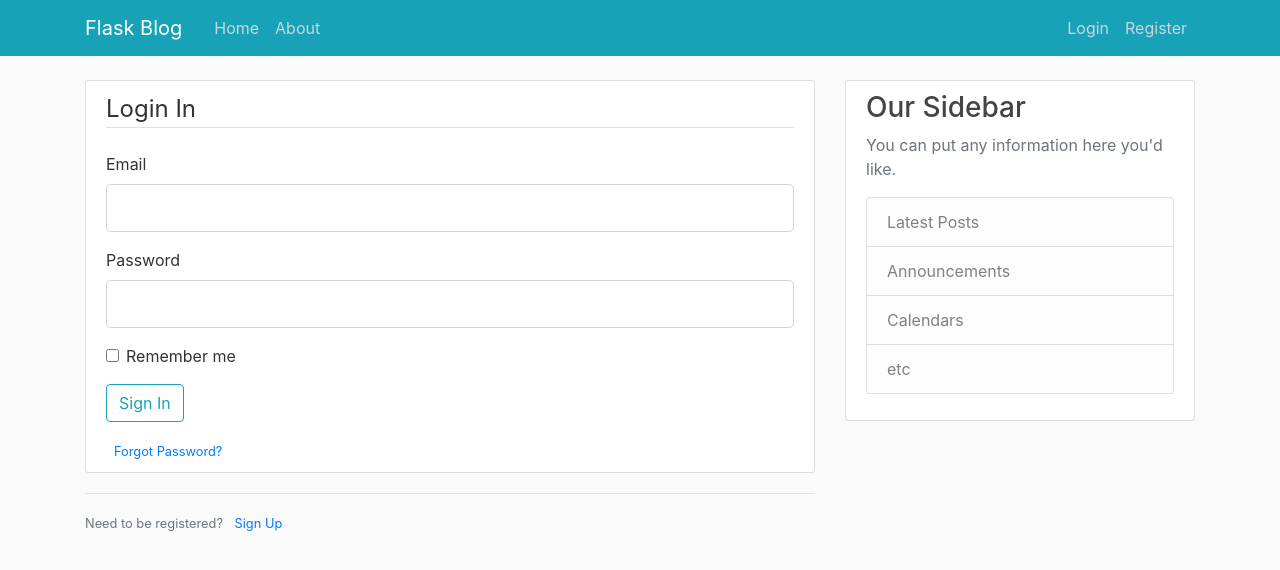
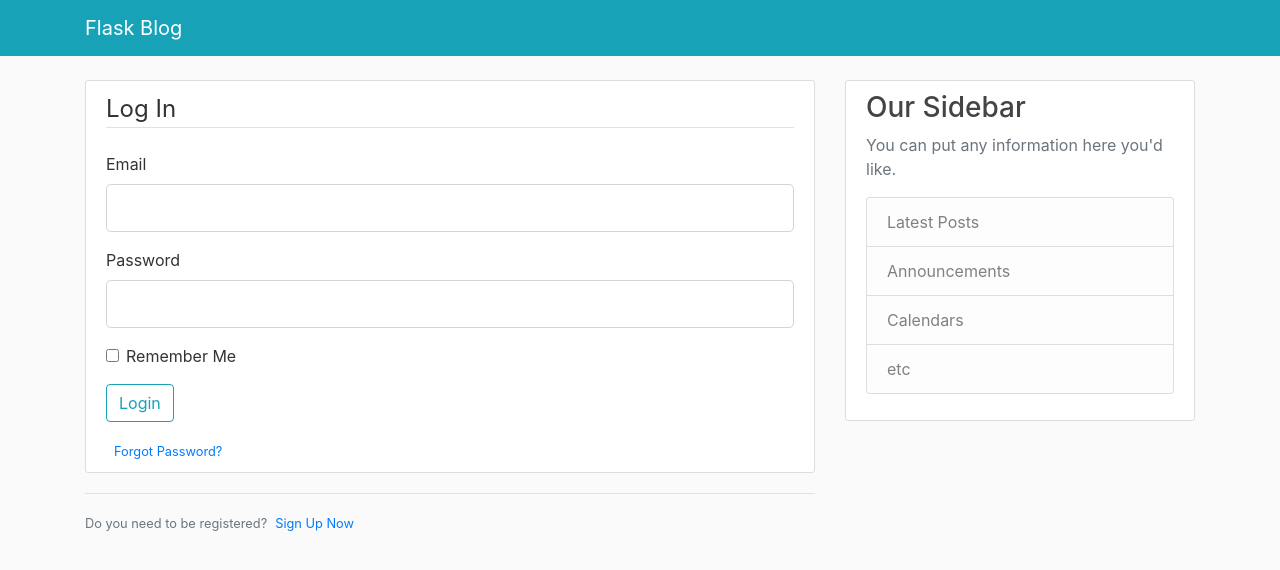
Before and after one commit to HassibIbrahim/BlogPost, a Flask app: page /login in a window 1280 px wide. Shown: the top 570 px of the page. Run offline with Flask 2, Linux system fonts and the light colour scheme; some libraries are stand-ins or nearby versions.

Commit message:
added rectified template components

```diff
--- a/blog.py
+++ b/blog.py
@@ -1,5 +1,7 @@
-from flask import Flask, render_template, url_for,flash, redirect
+
+from flask import Flask, render_template, url_for, flash, redirect
 from forms import RegistrationForm, LoginForm
+
 app = Flask(__name__)
 
 app.config['SECRET_KEY'] = '868ee1c241a07f4882d4ce4dce4343b0'
@@ -19,17 +21,18 @@ posts = [
     }
 ]
 
-@app.route('/')
-@app.route('/home')
+@app.route("/")
+@app.route("/home")
 def home():
     return render_template('home.html', posts=posts)
 
 
-@app.route('/about')
+@app.route("/about")
 def about():
-    return render_template('about.html',title='About')
+    return render_template('about.html', title='About')
 
-@app.route('/register', methods=['GET','POST'])
+
+@app.route("/register", methods=['GET', 'POST'])
 def register():
     form = RegistrationForm()
     if form.validate_on_submit():
@@ -37,9 +40,16 @@ def register():
         return redirect(url_for('home'))
     return render_template('register.html', title='Register', form=form)
 
-@app.route('/login')
+
+@app.route("/login", methods=['GET', 'POST'])
 def login():
     form = LoginForm()
+    if form.validate_on_submit():
+        if form.email.data == 'admin@blog.com' and form.password.data == 'password':
+            flash('You have been logged in!', 'success')
+            return redirect(url_for('home'))
+        else:
+            flash('Login Unsuccessful. Please check username and password', 'danger')
     return render_template('login.html', title='Login', form=form)
 
 
--- a/forms.py
+++ b/forms.py
@@ -1,16 +1,22 @@
 from flask_wtf import FlaskForm
 from wtforms import StringField, PasswordField, SubmitField, BooleanField
-from wtforms.validators import Required,DataRequired, Length, Email, EqualTo
+from wtforms.validators import DataRequired, Length, Email, EqualTo
+
 
 class RegistrationForm(FlaskForm):
-    username = StringField('Username', validators=[DataRequired(), Length(min=1, max=30)])
-    email = StringField('Email', validators=[DataRequired(), Email()])
-    password = PasswordField('Password', validators =[DataRequired()] )
-    confirm_password = PasswordField('Confirm Password', validators =[DataRequired(), EqualTo('password',  message='Passwords must match')] )
+    username = StringField('Username',
+                           validators=[DataRequired(), Length(min=2, max=20)])
+    email = StringField('Email',
+                        validators=[DataRequired(), Email()])
+    password = PasswordField('Password', validators=[DataRequired()])
+    confirm_password = PasswordField('Confirm Password',
+                                     validators=[DataRequired(), EqualTo('password')])
     submit = SubmitField('Sign Up')
 
+
 class LoginForm(FlaskForm):
-    email = StringField('Email', validators=[DataRequired(), Email()])
-    password = PasswordField('Password', validators =[DataRequired()] )
-    remember = BooleanField('Remember me')
-    submit = SubmitField('Sign In')
+    email = StringField('Email',
+                        validators=[DataRequired(), Email()])
+    password = PasswordField('Password', validators=[DataRequired()])
+    remember = BooleanField('Remember Me')
+    submit = SubmitField('Login')
--- a/templates/layout.html
+++ b/templates/layout.html
@@ -21,16 +21,15 @@
 <a class="navbar-brand mr-4" href="/">Flask Blog</a>
 <button class="navbar-toggler" type="button" data-toggle="collapse" data-target="#navbarToggle" aria-controls="navbarToggle" aria-expanded="false" aria-label="Toggle navigation">
 <span class="navbar-toggler-icon"></span>
-</button>
 <div class="collapse navbar-collapse" id="navbarToggle">
 <div class="navbar-nav mr-auto">
-<a class="nav-item nav-link" href="/">Home</a>
-<a class="nav-item nav-link" href="/about">About</a>
+<a class="nav-item nav-link" href="{{ url_for('home') }}">Home</a>
+<a class="nav-item nav-link" href="{{ url_for('about') }}">About</a>
 </div>
 <!-- Navbar Right Side -->
 <div class="navbar-nav">
-<a class="nav-item nav-link" href="/login">Login</a>
-<a class="nav-item nav-link" href="/register">Register</a>
+<a class="nav-item nav-link" href="{{ url_for('login') }}">Login</a>
+<a class="nav-item nav-link" href="{{ url_for('register') }}">Register</a>
 </div>
 </div>
 </div>
--- a/templates/login.html
+++ b/templates/login.html
@@ -1,11 +1,11 @@
+
 {% extends "layout.html" %}
 {% block content %}
     <div class="content-section">
         <form method="POST" action="">
             {{ form.hidden_tag() }}
             <fieldset class="form-group">
-                <legend class="border-bottom mb-4">Login In</legend>
-
+                <legend class="border-bottom mb-4">Log In</legend>
                 <div class="form-group">
                     {{ form.email.label(class="form-control-label") }}
                     {% if form.email.errors %}
@@ -32,10 +32,10 @@
                         {{ form.password(class="form-control form-control-lg") }}
                     {% endif %}
                 </div>
-            <div class="form-check">
-            {{ form.remember(class="form-check-input") }}
-            {{ form.remember.label(class="form-check-label") }}
-            </div>
+                <div class="form-check">
+                    {{ form.remember(class="form-check-input") }}
+                    {{ form.remember.label(class="form-check-label") }}
+                </div>
             </fieldset>
             <div class="form-group">
                 {{ form.submit(class="btn btn-outline-info") }}
@@ -47,7 +47,7 @@
     </div>
     <div class="border-top pt-3">
         <small class="text-muted">
-            Need to be registered? <a class="ml-2" href="{{ url_for('register') }}">Sign Up</a>
+            Do you need to be registered?<a class="ml-2" href="{{ url_for('register') }}">Sign Up Now</a>
         </small>
     </div>
 {% endblock content %}
--- a/templates/register.html
+++ b/templates/register.html
@@ -1,3 +1,4 @@
+
 {% extends "layout.html" %}
 {% block content %}
     <div class="content-section">
@@ -66,7 +67,7 @@
     </div>
     <div class="border-top pt-3">
         <small class="text-muted">
-            Already registered? <a class="ml-2" href="{{ url_for('login') }}">Sign In</a>
+            Already registered?<a class="ml-2" href="{{ url_for('login') }}">Sign In</a>
         </small>
     </div>
 {% endblock content %}
```
